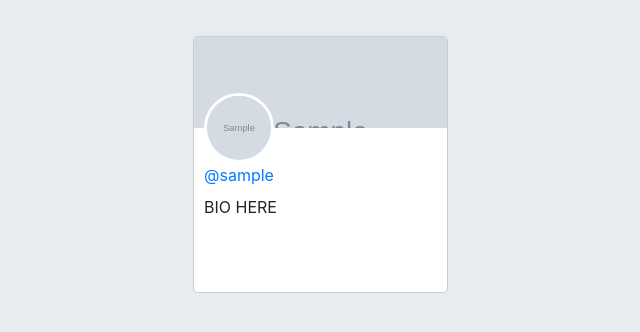
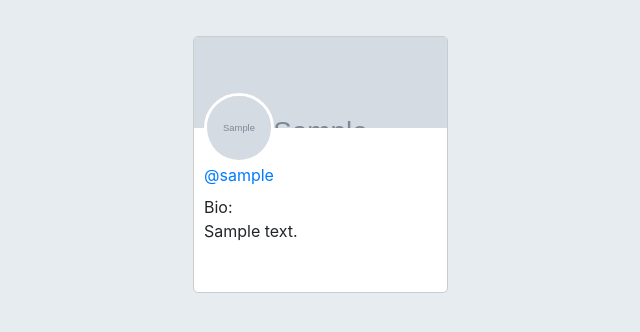
Before and after one commit to kellenrowe/warbler, a Flask app: page /users in a window 1280 px wide. Shown: the part 46-378 px from the top of the page, without its empty margins (177-817 px from the left). Run offline with Flask 2, Linux system fonts and the light colour scheme; tables that the repository leaves empty hold one stand-in row (values such as "Sample post"); grey boxes marked "Sample" are stand-in pictures; some libraries are stand-ins or nearby versions.

Commit message:
fixed user cards to display bio

```diff
--- a/app.py
+++ b/app.py
@@ -18,12 +18,12 @@ app.config['SQLALCHEMY_DATABASE_URI'] = (
 
 app.config['SQLALCHEMY_TRACK_MODIFICATIONS'] = False
 app.config['SQLALCHEMY_ECHO'] = False
-# app.config['DEBUG_TB_INTERCEPT_REDIRECTS'] = True
+app.config['DEBUG_TB_INTERCEPT_REDIRECTS'] = False
 app.config['SECRET_KEY'] = os.environ.get('SECRET_KEY', "it's a secret")
 toolbar = DebugToolbarExtension(app)
 
 connect_db(app)
-
+# db.create_all()
 
 ##############################################################################
 # User signup/login/logout
--- a/templates/users/followers.html
+++ b/templates/users/followers.html
@@ -35,7 +35,7 @@
 
               </div>
 
-              <p class="card-bio">BIO HERE</p>
+              <p class="card-bio">Bio: <br>{{ follower.bio }}</p>
             </div>
           </div>
         </div>
--- a/templates/users/following.html
+++ b/templates/users/following.html
@@ -31,7 +31,7 @@
                 {% endif %}
 
               </div>
-              <p class="card-bio">BIO HERE</p>
+              <p class="card-bio">Bio: <br> {{ followed_user.bio }}</p>
             </div>
           </div>
         </div>
--- a/templates/users/index.html
+++ b/templates/users/index.html
@@ -39,7 +39,7 @@
                     {% endif %}
 
                   </div>
-                  <p class="card-bio">BIO HERE</p>
+                  <p class="card-bio">Bio: <br>{{ user.bio }}</p>
                 </div>
               </div>
             </div>
```
